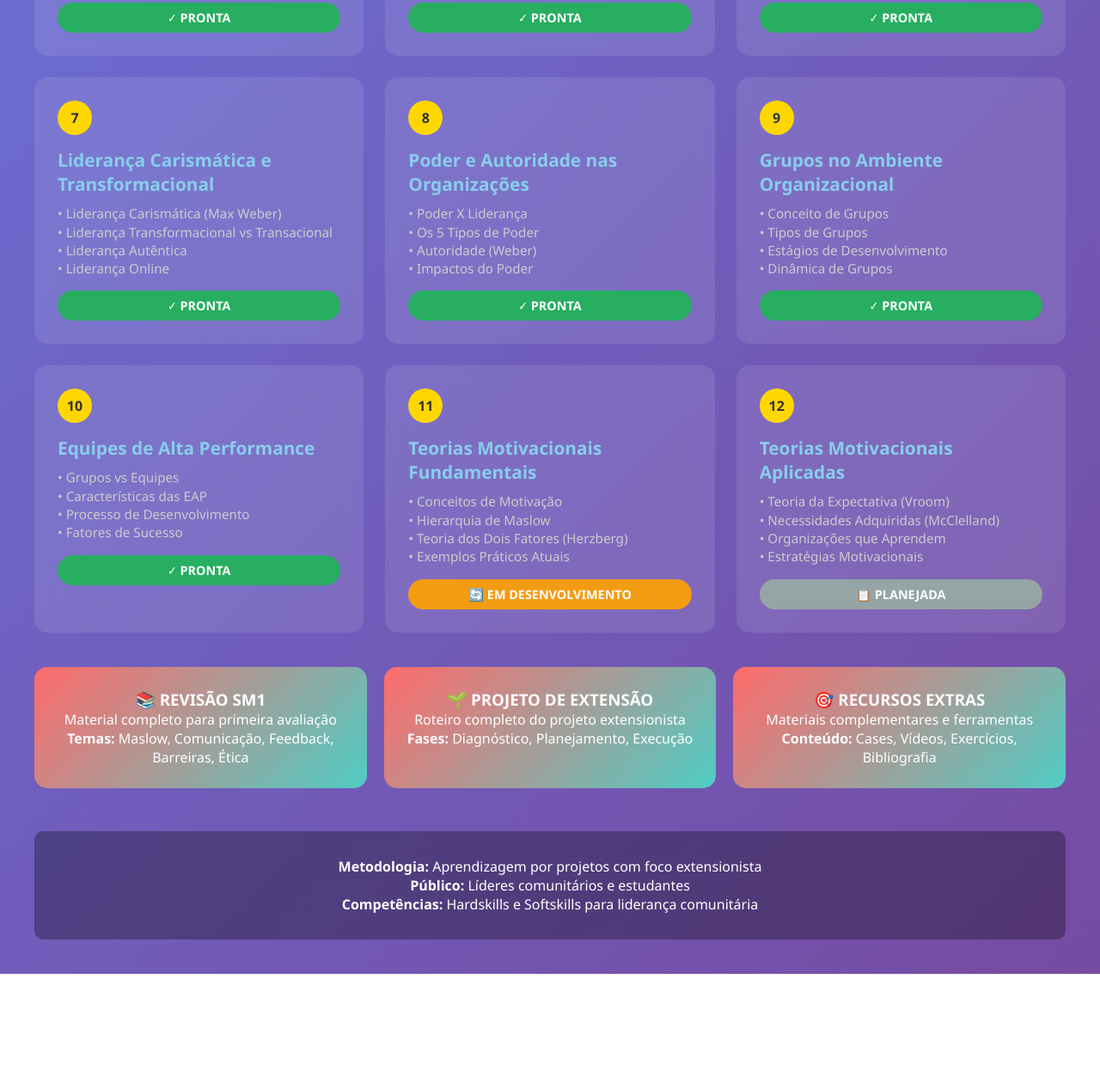
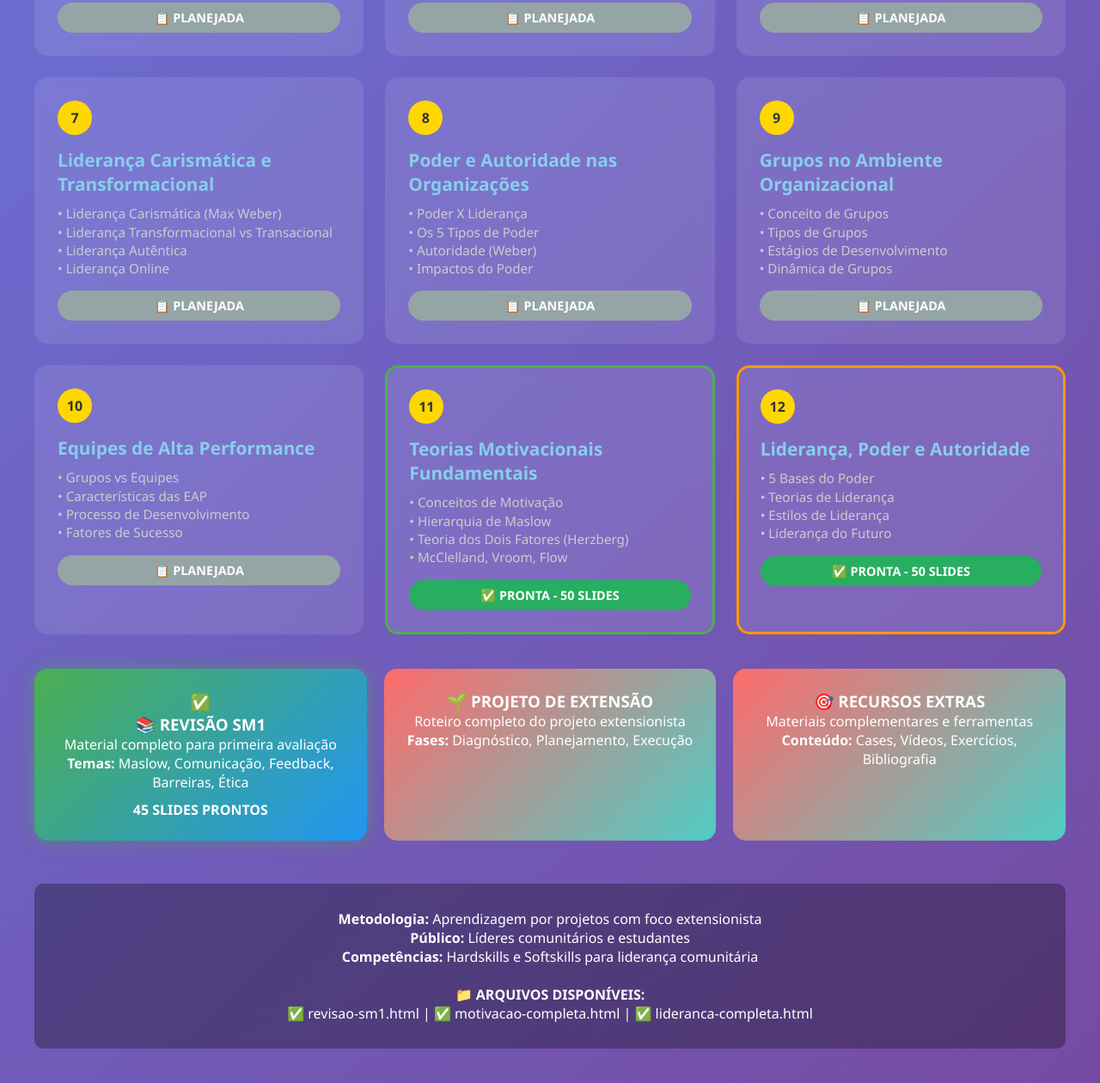
Before and after one commit to alessandrodiazrodrigues/ARA0010, a plain HTML site: page index.html in a window 1280 px wide. Shown: the part 1344-2604 px from the top of the page at 86% size. Before the commit the page ends 2477 px from the top, so only its background shows below. Drawn offline with Linux system fonts and the light colour scheme.

Commit message:
Update index.html

```diff
--- a/index.html
+++ b/index.html
@@ -156,6 +156,17 @@
             background: rgba(0, 0, 0, 0.3);
             border-radius: 10px;
         }
+
+        /* Destacar cards especiais que funcionam */
+        .special-card.available {
+            background: linear-gradient(135deg, #4CAF50, #2196F3);
+            box-shadow: 0 0 20px rgba(76, 175, 80, 0.5);
+        }
+
+        .special-card.available::before {
+            content: "✅ ";
+            font-size: 1.2em;
+        }
     </style>
 </head>
 <body>
@@ -206,7 +217,7 @@
                     • Temas Atuais em CO<br>
                     • Reflexões Filosóficas Fundamentais
                 </div>
-                <div class="lesson-status ready">✓ PRONTA</div>
+                <div class="lesson-status planned">📋 PLANEJADA</div>
             </div>
 
             <!-- Aula 2 -->
@@ -219,7 +230,7 @@
                     • Valores Pessoais (8 Passos)<br>
                     • Mindset do Futuro do Trabalho
                 </div>
-                <div class="lesson-status ready">✓ PRONTA</div>
+                <div class="lesson-status planned">📋 PLANEJADA</div>
             </div>
 
             <!-- Aula 3 -->
@@ -232,7 +243,7 @@
                     • Teoria da Atribuição<br>
                     • Aplicações Práticas
                 </div>
-                <div class="lesson-status ready">✓ PRONTA</div>
+                <div class="lesson-status planned">📋 PLANEJADA</div>
             </div>
 
             <!-- Aula 4 -->
@@ -245,7 +256,7 @@
                     • Inteligência Emocional<br>
                     • Aplicações no Trabalho
                 </div>
-                <div class="lesson-status ready">✓ PRONTA</div>
+                <div class="lesson-status planned">📋 PLANEJADA</div>
             </div>
 
             <!-- Aula 5 -->
@@ -258,7 +269,7 @@
                     • Autoconhecimento e Vulnerabilidade<br>
                     • Desenvolvimento da IE
                 </div>
-                <div class="lesson-status ready">✓ PRONTA</div>
+                <div class="lesson-status planned">📋 PLANEJADA</div>
             </div>
 
             <!-- Aula 6 -->
@@ -271,7 +282,7 @@
                     • Teoria dos Estilos<br>
                     • Teoria Situacional
                 </div>
-                <div class="lesson-status ready">✓ PRONTA</div>
+                <div class="lesson-status planned">📋 PLANEJADA</div>
             </div>
 
             <!-- Aula 7 -->
@@ -284,7 +295,7 @@
                     • Liderança Autêntica<br>
                     • Liderança Online
                 </div>
-                <div class="lesson-status ready">✓ PRONTA</div>
+                <div class="lesson-status planned">📋 PLANEJADA</div>
             </div>
 
             <!-- Aula 8 -->
@@ -297,7 +308,7 @@
                     • Autoridade (Weber)<br>
                     • Impactos do Poder
                 </div>
-                <div class="lesson-status ready">✓ PRONTA</div>
+                <div class="lesson-status planned">📋 PLANEJADA</div>
             </div>
 
             <!-- Aula 9 -->
@@ -310,7 +321,7 @@
                     • Estágios de Desenvolvimento<br>
                     • Dinâmica de Grupos
                 </div>
-                <div class="lesson-status ready">✓ PRONTA</div>
+                <div class="lesson-status planned">📋 PLANEJADA</div>
             </div>
 
             <!-- Aula 10 -->
@@ -323,41 +334,42 @@
                     • Processo de Desenvolvimento<br>
                     • Fatores de Sucesso
                 </div>
-                <div class="lesson-status ready">✓ PRONTA</div>
+                <div class="lesson-status planned">📋 PLANEJADA</div>
             </div>
 
-            <!-- Aula 11 -->
-            <div class="lesson-card" onclick="openLesson('aula11')">
+            <!-- Aula 11 - MOTIVAÇÃO PRONTA -->
+            <div class="lesson-card" onclick="openLesson('motivacao-completa')" style="border: 3px solid #4CAF50;">
                 <div class="lesson-number">11</div>
                 <div class="lesson-title">Teorias Motivacionais Fundamentais</div>
                 <div class="lesson-topics">
                     • Conceitos de Motivação<br>
                     • Hierarquia de Maslow<br>
                     • Teoria dos Dois Fatores (Herzberg)<br>
-                    • Exemplos Práticos Atuais
+                    • McClelland, Vroom, Flow
                 </div>
-                <div class="lesson-status in-progress">🔄 EM DESENVOLVIMENTO</div>
+                <div class="lesson-status ready">✅ PRONTA - 50 SLIDES</div>
             </div>
 
-            <!-- Aula 12 -->
-            <div class="lesson-card" onclick="openLesson('aula12')">
+            <!-- Aula 12 - LIDERANÇA PRONTA -->
+            <div class="lesson-card" onclick="openLesson('lideranca-completa')" style="border: 3px solid #FF9800;">
                 <div class="lesson-number">12</div>
-                <div class="lesson-title">Teorias Motivacionais Aplicadas</div>
+                <div class="lesson-title">Liderança, Poder e Autoridade</div>
                 <div class="lesson-topics">
-                    • Teoria da Expectativa (Vroom)<br>
-                    • Necessidades Adquiridas (McClelland)<br>
-                    • Organizações que Aprendem<br>
-                    • Estratégias Motivacionais
+                    • 5 Bases do Poder<br>
+                    • Teorias de Liderança<br>
+                    • Estilos de Liderança<br>
+                    • Liderança do Futuro
                 </div>
-                <div class="lesson-status planned">📋 PLANEJADA</div>
+                <div class="lesson-status ready">✅ PRONTA - 50 SLIDES</div>
             </div>
         </div>
 
         <div class="special-sections">
-            <div class="special-card" onclick="openSpecial('revisao-sm1')">
+            <div class="special-card available" onclick="openSpecial('revisao-sm1')">
                 <h3>📚 REVISÃO SM1</h3>
                 <p>Material completo para primeira avaliação</p>
                 <p><strong>Temas:</strong> Maslow, Comunicação, Feedback, Barreiras, Ética</p>
+                <div style="margin-top: 10px; font-weight: bold;">45 SLIDES PRONTOS</div>
             </div>
 
             <div class="special-card" onclick="openSpecial('projeto-extensao')">
@@ -377,19 +389,33 @@
             <p><strong>Metodologia:</strong> Aprendizagem por projetos com foco extensionista</p>
             <p><strong>Público:</strong> Líderes comunitários e estudantes</p>
             <p><strong>Competências:</strong> Hardskills e Softskills para liderança comunitária</p>
+            <br>
+            <p><strong>📁 ARQUIVOS DISPONÍVEIS:</strong></p>
+            <p>✅ revisao-sm1.html | ✅ motivacao-completa.html | ✅ lideranca-completa.html</p>
         </div>
     </div>
 
     <script>
         function openLesson(lessonId) {
-            // Aqui você pode adicionar lógica para abrir cada aula específica
-            alert(`Abrindo ${lessonId}...`);
-            // window.open(`${lessonId}.html`, '_blank');
+            // Verificar se é um dos arquivos que realmente existem
+            const availableFiles = ['revisao-sm1', 'motivacao-completa', 'lideranca-completa'];
+
+            if (availableFiles.includes(lessonId)) {
+                // Abrir arquivo específico
+                window.open(`${lessonId}.html`, '_blank');
+            } else {
+                // Para aulas que ainda não estão prontas
+                alert(`📚 Aula em desenvolvimento!\n\nEsta aula será disponibilizada em breve.\n\n✅ Disponíveis agora:\n• Revisão SM1\n• Teorias Motivacionais Completas\n• Liderança, Poder e Autoridade`);
+            }
         }
 
         function openSpecial(specialId) {
-            alert(`Abrindo ${specialId}...`);
-            // window.open(`${specialId}.html`, '_blank');
+            // Verificar se é um arquivo que existe
+            if (specialId === 'revisao-sm1') {
+                window.open('revisao-sm1.html', '_blank');
+            } else {
+                alert(`📋 Seção em desenvolvimento!\n\nEste conteúdo será disponibilizado em breve.\n\n✅ Disponível agora:\n• Revisão SM1`);
+            }
         }
 
         // Adicionar efeito de hover nos cards
@@ -402,6 +428,11 @@
                 this.style.transform = 'translateY(0) scale(1)';
             });
         });
+
+        // Destacar cards disponíveis
+        console.log('📚 Comportamento Organizacional - Sistema Carregado');
+        console.log('✅ Arquivos Disponíveis: revisao-sm1.html, motivacao-completa.html, lideranca-completa.html');
+        console.log('🎯 Total: 145 slides de conteúdo pronto para apresentação!');
     </script>
 </body>
 </html>
```
